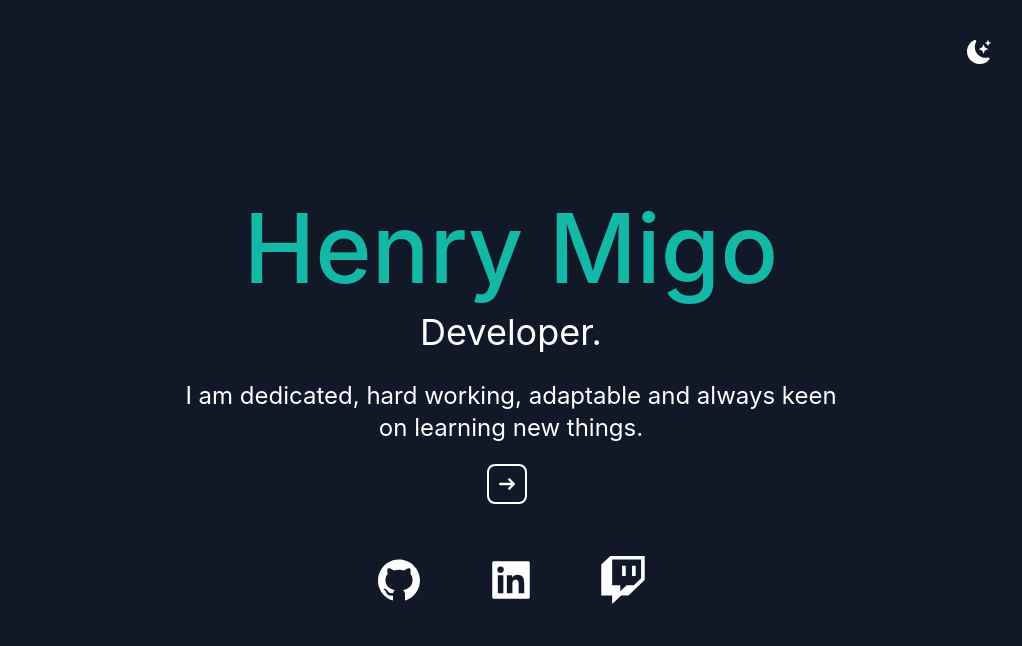
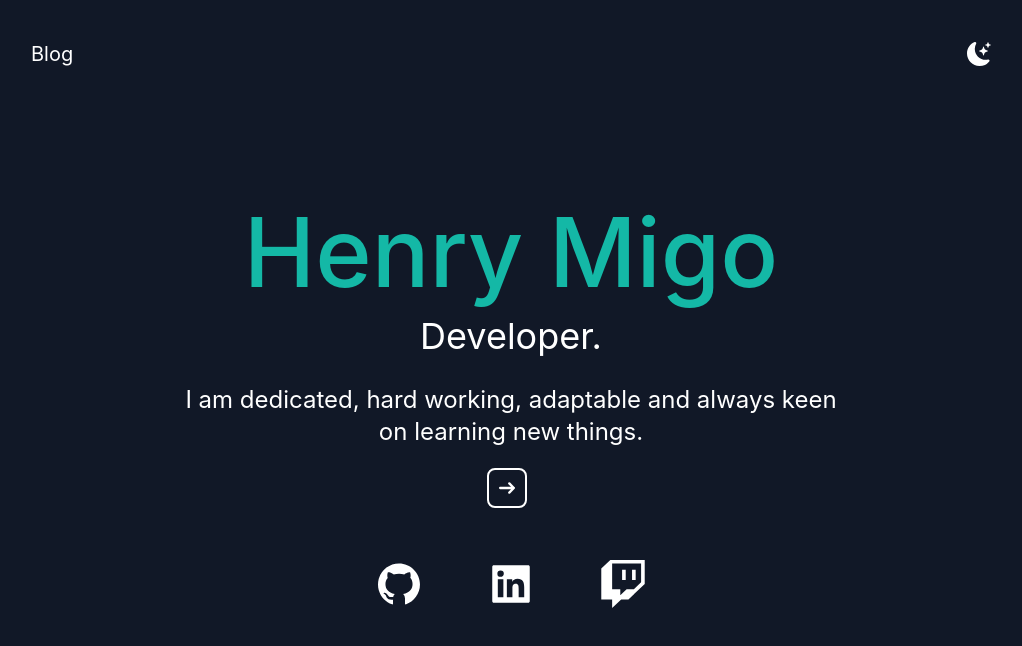
Before and after one commit to HenryMigo/henrymigo.github.io, a Next.js app: page / in a window 1280 px wide. Shown: the top 646 px of the page, without its empty margins (129-1151 px from the left). Built offline with nearby package versions, Linux system fonts and the light colour scheme.

Commit message:
Start implementation for the blog

```diff
--- /dev/null
+++ b/app/blog/page.tsx
@@ -0,0 +1,13 @@
+import type { Metadata } from 'next'
+import Home from '../home'
+
+export const metadata: Metadata = {
+    title: 'Henry Migo',
+    description: 'Website for Henry Migo',
+}
+
+export default function Page() {
+    return <div>
+      <h1>Blog</h1>
+    </div>
+}
--- a/app/home.tsx
+++ b/app/home.tsx
@@ -4,6 +4,7 @@ import { BsFillMoonStarsFill } from "react-icons/bs";
 import { AiFillGithub, AiFillLinkedin } from "react-icons/ai";
 import { FaTwitch } from "react-icons/fa";
 import { useState } from "react";
+import Link from "next/link";
 
 export default function Home() {
   const [darkMode, setDarkMode] = useState(true);
@@ -13,6 +14,7 @@ export default function Home() {
       <main className="bg-white px-10 md:px-20 lg:px-40 dark:bg-gray-900">
         <section className="min-h-screen">
           <nav className="py-10 mb-12 flex justify-between">
+            <h1 className="ext-md leading-8 text-gray-800 md:text-xl dark:text-white"><Link href="/blog">Blog</Link></h1>
             <h1 className="text-xl dark:text-white"></h1>
             <ul className="flex items-center select-none">
               <li>
--- a/app/layout.tsx
+++ b/app/layout.tsx
@@ -8,10 +8,6 @@ export default function RootLayout({
 }) {
   return (
     <html lang="en">
-      {/*
-        <head /> will contain the components returned by the nearest parent
-        head.tsx. Find out more at https://beta.nextjs.org/docs/api-reference/file-conventions/head
-      */}
       <head />
       <body>
         {children}
```
